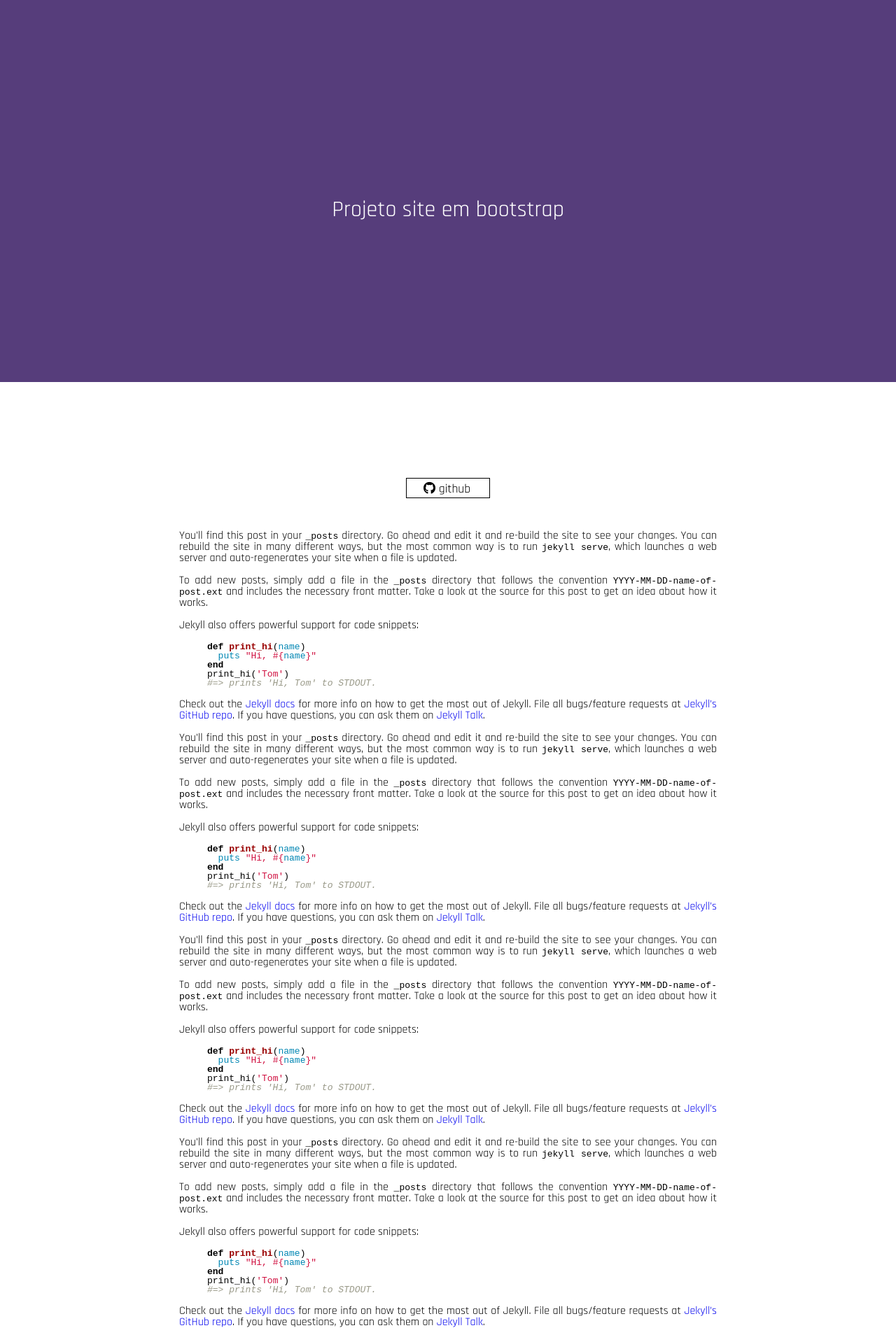
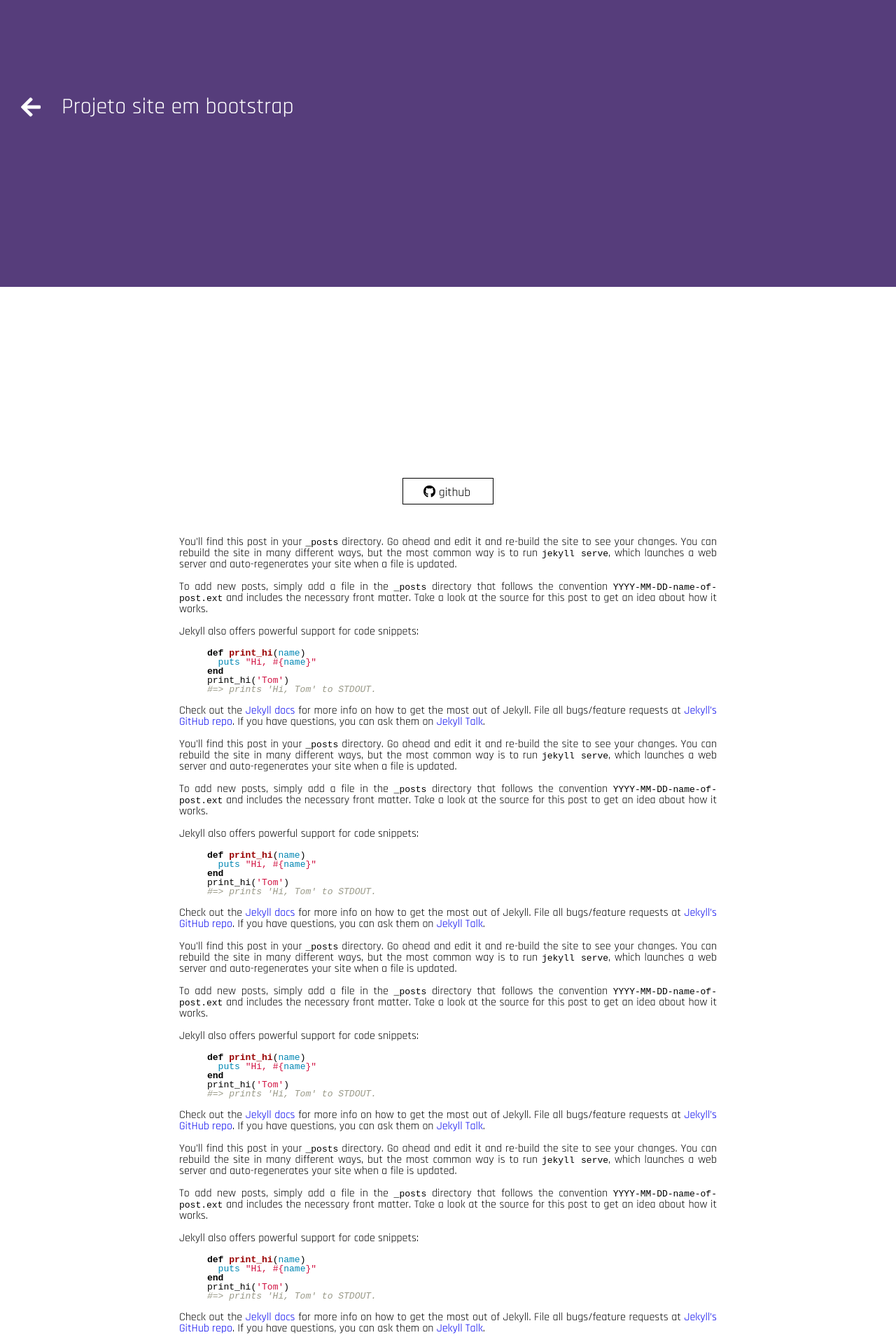
Before and after one commit to felipegs07/personal-site, a Jekyll site: the page built from monochrome-theme-master/_posts/2018-08-20-welcome-to-jekyll.markdown, in a window 1280 px wide. Shown: the top 1918 px of the page at 70% size. Built offline with Jekyll 4.4.1, drawn with Linux system fonts in a browser that asks for light colours; nearby versions of some CDN libraries.

Commit message:
change of post header

```diff
--- a/monochrome-theme-master/_config.yml
+++ b/monochrome-theme-master/_config.yml
@@ -13,7 +13,7 @@ skills: >-
   Automatizadores (Gulp, Webpack, Npm); Git; Test-Driven Development (Mocha, Chai, Istanbul).
 skills_title: Habilidades
 baseurl: "" # the subpath of your site, e.g. /blog
-url: "" # the base hostname & protocol for your site, e.g. http://example.com
+url: "https://felipegs07.github.io/" # the base hostname & protocol for your site, e.g. http://example.com
 linkedin_username: https://www.linkedin.com/in/felipegdasilva/
 github_username:  https://github.com/felipegs07
 medium_username: https://medium.com/@felipegs07
--- a/monochrome-theme-master/_layouts/home.html
+++ b/monochrome-theme-master/_layouts/home.html
@@ -3,7 +3,7 @@ layout: default
 ---
 
 <section class="container">
-    <article class="split left">
+    <section id="left" class="split left">
         <div id="particles-js">
             <button id="btn-portfolio" class="btn btn-portfolio-position">ver portfólio</button>
             <section id="portfolio" class="portfolio portfolio-left">
@@ -15,7 +15,7 @@ layout: default
                 {% endfor %}
             </section>
         </div>
-    </article>
+    </section>
     <section class="split right">
         <section class="right-border">
             <article class="information-box">
--- a/monochrome-theme-master/_layouts/post.html
+++ b/monochrome-theme-master/_layouts/post.html
@@ -4,7 +4,7 @@ layout: default
 
 <header id="header" class="portfolio-header" style="background-color:{{ page.color-back }}">
     <nav class="portfolio-title" style="color: {{ page.color-text }}">
-
+        <a href="{{site.url}}"><i class="fas fa-arrow-left"></i></a>
         <h2>{{ page.title }}</h2>
     </nav>
 </header>
--- a/monochrome-theme-master/_sass/style.scss
+++ b/monochrome-theme-master/_sass/style.scss
@@ -66,7 +66,7 @@ canvas {
     .btn-portfolio-position {
         position: absolute;
         left: 10%;
-        top: 80%;
+        top: 85%;
     }
 
     .split {
@@ -246,15 +246,29 @@ canvas {
 //portfolio
 .portfolio-header {
     width: 100%;
-    height: 20vh;
-    line-height: 20vh;
+    height: 15vh;
     position: fixed;
     top: 0;
 
     .portfolio-title h2 {
+        display: inline-block;
+        margin-top: 5vh;
+        margin-left: 10px;
+        float: left;
         text-align: center;
         font-size: 2rem;
         font-weight: 400;
+    }
+
+    i {
+        display: inline-block;
+        float: left;
+        margin-top: 5vh;
+        margin-left: 30px;
+        margin-right: 20px;
+        font-size: 2rem;
+        text-transform: none;
+        color: #fff;
     }
 }
 
@@ -276,7 +290,7 @@ canvas {
 .btn-project {
     color: $mono-color;
     font-size: 1.1rem;
-    padding: 0.3rem 1.5rem;
+    padding: 0.6rem 1.8rem;
     border: $mono-color 1px solid;
     margin: auto;
     text-decoration: none;
@@ -436,7 +450,8 @@ canvas {
     .portfolio-header {
 
         .portfolio-title h2 {
-            font-size: 1.8rem;
+            font-size: 1rem;
+            margin-top: 6vh;
         }
     }
 }
```
Also changed, not shown: monochrome-theme-master/assets/js/main.js (+10 -0 lines), 6 other files.
